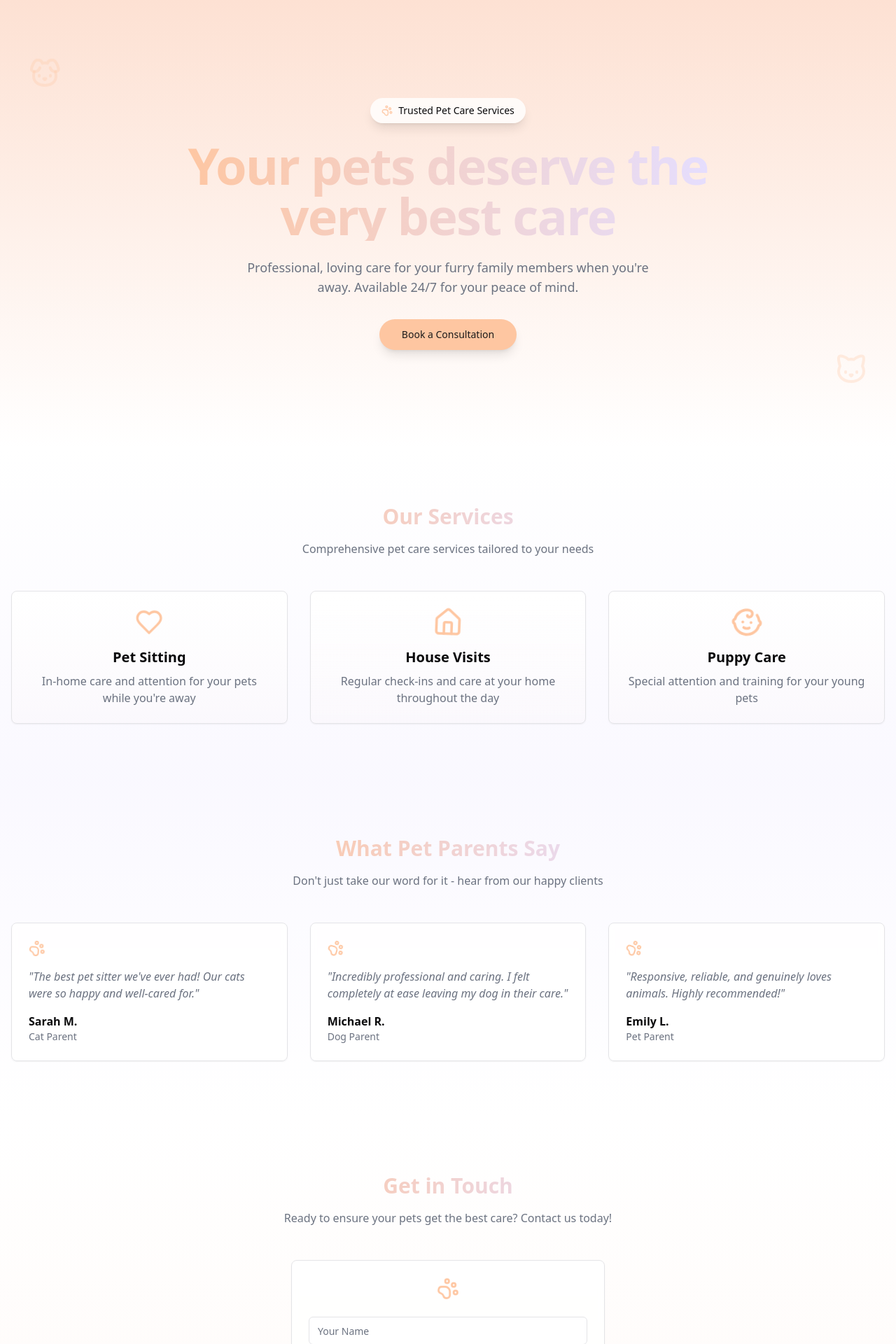
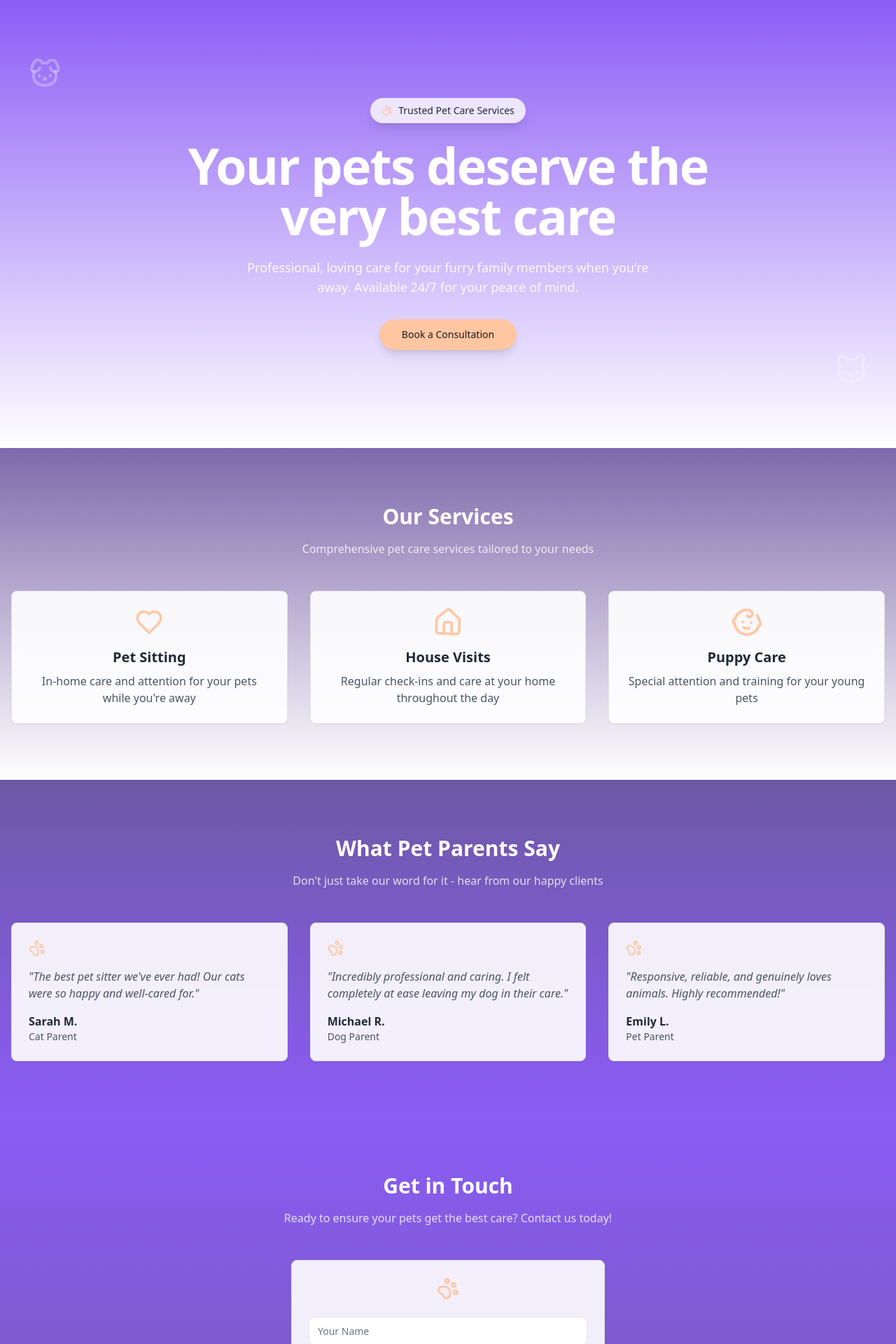
Before and after one commit to lg00d/thegoodsitter, a React (Vite) app: page / in a window 1280 px wide. Shown: the top 1920 px of the page at 70% size. Built offline with nearby package versions, Linux system fonts and the light colour scheme.

Commit message:
Improve styling
Updated background color and removed text gradient.

```diff
--- a/src/components/ContactSection.tsx
+++ b/src/components/ContactSection.tsx
@@ -7,17 +7,17 @@ import { PawPrint } from "lucide-react";
 
 const ContactSection = () => {
   return (
-    <section className="py-20 bg-gradient-to-b from-white to-accent/20" id="contact">
+    <section className="py-20 bg-gradient-to-b from-[#8B5CF6] to-[#6E59A5]" id="contact">
       <div className="container px-4 mx-auto">
         <div className="max-w-xl mx-auto mb-12 text-center animate-fade-in">
-          <h2 className="mb-4 text-3xl font-bold bg-gradient-to-r from-primary to-secondary bg-clip-text text-transparent">
+          <h2 className="mb-4 text-3xl font-bold text-white">
             Get in Touch
           </h2>
-          <p className="text-muted-foreground">
+          <p className="text-white/80">
             Ready to ensure your pets get the best care? Contact us today!
           </p>
         </div>
-        <Card className="max-w-md p-6 mx-auto animate-fade-in bg-white/80 backdrop-blur-sm hover:shadow-xl transition-all duration-300">
+        <Card className="max-w-md p-6 mx-auto animate-fade-in bg-white/90 backdrop-blur-sm hover:shadow-xl transition-all duration-300">
           <form className="space-y-4">
             <div className="flex justify-center mb-6">
               <PawPrint className="w-8 h-8 text-primary animate-paw-print" />
--- a/src/components/HeroSection.tsx
+++ b/src/components/HeroSection.tsx
@@ -4,24 +4,24 @@ import { Button } from "./ui/button";
 
 const HeroSection = () => {
   return (
-    <div className="relative min-h-[80vh] flex items-center justify-center bg-gradient-to-b from-[#FDE1D3] to-white overflow-hidden">
+    <div className="relative min-h-[80vh] flex items-center justify-center bg-gradient-to-b from-[#8B5CF6] to-white overflow-hidden">
       <div className="absolute inset-0 pointer-events-none">
         <div className="absolute top-20 left-10 animate-bounce-slight">
-          <Dog className="w-12 h-12 text-primary/30" />
+          <Dog className="w-12 h-12 text-white/30" />
         </div>
         <div className="absolute bottom-20 right-10 animate-bounce-slight" style={{ animationDelay: "1s" }}>
-          <Cat className="w-12 h-12 text-primary/30" />
+          <Cat className="w-12 h-12 text-white/30" />
         </div>
       </div>
       <div className="container px-4 mx-auto text-center animate-fade-in">
         <div className="inline-flex items-center gap-2 px-4 py-2 mb-6 rounded-full bg-white/80 backdrop-blur-sm shadow-lg hover:shadow-xl transition-all duration-300">
           <PawPrint size={16} className="text-primary animate-paw-print" />
-          <span className="text-sm font-medium">Trusted Pet Care Services</span>
+          <span className="text-sm font-medium text-gray-800">Trusted Pet Care Services</span>
         </div>
-        <h1 className="max-w-3xl mx-auto mb-6 text-5xl font-bold tracking-tight sm:text-6xl md:text-7xl bg-gradient-to-r from-primary to-secondary bg-clip-text text-transparent">
+        <h1 className="max-w-3xl mx-auto mb-6 text-5xl font-bold tracking-tight sm:text-6xl md:text-7xl text-white">
           Your pets deserve the very best care
         </h1>
-        <p className="max-w-xl mx-auto mb-8 text-lg text-muted-foreground">
+        <p className="max-w-xl mx-auto mb-8 text-lg text-white/90">
           Professional, loving care for your furry family members when you're away. Available 24/7 for your peace of mind.
         </p>
         <Button
--- a/src/components/ServicesSection.tsx
+++ b/src/components/ServicesSection.tsx
@@ -1,3 +1,4 @@
+
 import { Heart, Home, Baby } from "lucide-react";
 import { Card } from "./ui/card";
 
@@ -21,13 +22,13 @@ const services = [
 
 const ServicesSection = () => {
   return (
-    <section className="py-20 bg-gradient-to-b from-white to-secondary/20" id="services">
+    <section className="py-20 bg-gradient-to-b from-[#7E69AB] to-white" id="services">
       <div className="container px-4 mx-auto">
         <div className="max-w-xl mx-auto mb-12 text-center animate-fade-in">
-          <h2 className="mb-4 text-3xl font-bold bg-gradient-to-r from-primary to-secondary bg-clip-text text-transparent">
+          <h2 className="mb-4 text-3xl font-bold text-white">
             Our Services
           </h2>
-          <p className="text-muted-foreground">
+          <p className="text-white/80">
             Comprehensive pet care services tailored to your needs
           </p>
         </div>
@@ -35,15 +36,15 @@ const ServicesSection = () => {
           {services.map((service, index) => (
             <Card
               key={index}
-              className="p-6 transition-all duration-300 hover:shadow-xl hover:-translate-y-1 animate-fade-in group bg-gradient-to-b from-white to-accent/5"
+              className="p-6 transition-all duration-300 hover:shadow-xl hover:-translate-y-1 animate-fade-in group bg-white/90 backdrop-blur-sm"
               style={{ animationDelay: `${index * 200}ms` }}
             >
               <div className="flex flex-col items-center text-center">
                 <div className="mb-4 transform group-hover:scale-110 transition-transform duration-300">
                   {service.icon}
                 </div>
-                <h3 className="mb-2 text-xl font-semibold">{service.title}</h3>
-                <p className="text-muted-foreground">{service.description}</p>
+                <h3 className="mb-2 text-xl font-semibold text-gray-800">{service.title}</h3>
+                <p className="text-gray-600">{service.description}</p>
               </div>
             </Card>
           ))}
--- a/src/components/TestimonialsSection.tsx
+++ b/src/components/TestimonialsSection.tsx
@@ -22,13 +22,13 @@ const testimonials = [
 
 const TestimonialsSection = () => {
   return (
-    <section className="py-20 bg-gradient-to-b from-secondary/20 to-white">
+    <section className="py-20 bg-gradient-to-b from-[#6E59A5] to-[#8B5CF6]">
       <div className="container px-4 mx-auto">
         <div className="max-w-xl mx-auto mb-12 text-center animate-fade-in">
-          <h2 className="mb-4 text-3xl font-bold bg-gradient-to-r from-primary to-secondary bg-clip-text text-transparent">
+          <h2 className="mb-4 text-3xl font-bold text-white">
             What Pet Parents Say
           </h2>
-          <p className="text-muted-foreground">
+          <p className="text-white/80">
             Don't just take our word for it - hear from our happy clients
           </p>
         </div>
@@ -36,15 +36,15 @@ const TestimonialsSection = () => {
           {testimonials.map((testimonial, index) => (
             <Card
               key={index}
-              className="p-6 transition-all duration-300 hover:shadow-xl hover:-translate-y-1 animate-fade-in bg-white/80 backdrop-blur-sm"
+              className="p-6 transition-all duration-300 hover:shadow-xl hover:-translate-y-1 animate-fade-in bg-white/90 backdrop-blur-sm"
               style={{ animationDelay: `${index * 200}ms` }}
             >
               <div className="flex flex-col h-full">
                 <PawPrint className="w-6 h-6 mb-4 text-primary animate-wag" style={{ animationDelay: `${index * 200}ms` }} />
-                <p className="flex-1 mb-4 italic text-muted-foreground">"{testimonial.text}"</p>
+                <p className="flex-1 mb-4 italic text-gray-600">"{testimonial.text}"</p>
                 <div>
-                  <p className="font-semibold">{testimonial.author}</p>
-                  <p className="text-sm text-muted-foreground">{testimonial.role}</p>
+                  <p className="font-semibold text-gray-800">{testimonial.author}</p>
+                  <p className="text-sm text-gray-600">{testimonial.role}</p>
                 </div>
               </div>
             </Card>
```
